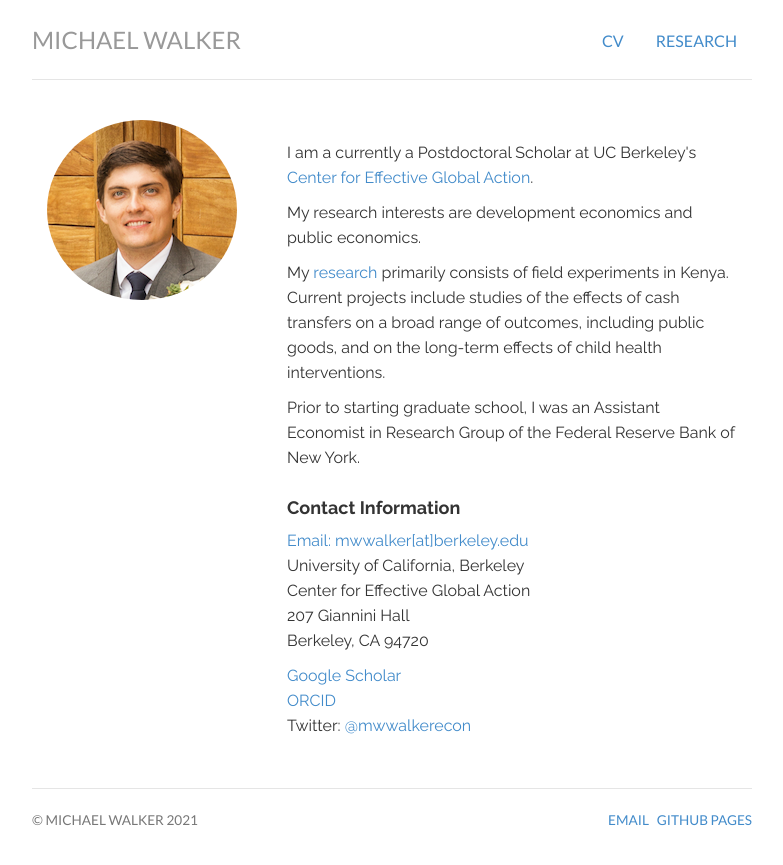
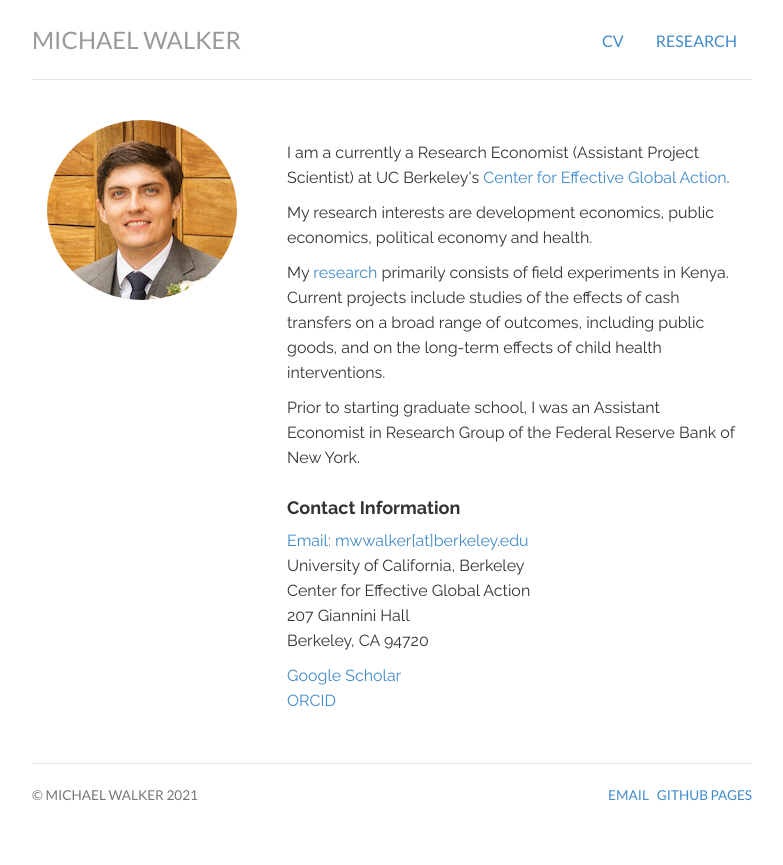
Before and after one commit to mwwalker/mwwalker.github.io, a Jekyll site: the page built from index.html, in a window 1280 px wide. Shown: the top 865 px of the page, without its empty margins (248-1031 px from the left). Built offline with Jekyll 4.4.1, drawn with Linux system fonts in a browser that asks for light colours.

Commit message:
Update index.html

```diff
--- a/index.html
+++ b/index.html
@@ -15,9 +15,9 @@
             </div>
             <div itemscope itemtype="http://data-vocabulary.org/Person" class="col-sm-8">
 
-                <p class="lead"> <p>I am a currently a Postdoctoral Scholar at UC Berkeley's <a href="https://cega.berkeley.edu"> Center for Effective Global Action</a>.</p>
+                <p class="lead"> <p>I am a currently a Research Economist (Assistant Project Scientist) at UC Berkeley's <a href="https://cega.berkeley.edu"> Center for Effective Global Action</a>.</p>
 
-                <p> My research interests are development economics and public economics.</p>
+                <p> My research interests are development economics, public economics, political economy and health.</p>
 
                 <p> My <a href="http://www.michaelwwalker.me/research/"> research</a> primarily consists of field experiments in Kenya. Current projects include studies of the effects of cash transfers on a broad range of outcomes, including public goods, and on the long-term effects of child health interventions.</p>
 
```
Also changed, not shown: other parts of index.html (+1 -1 lines).
